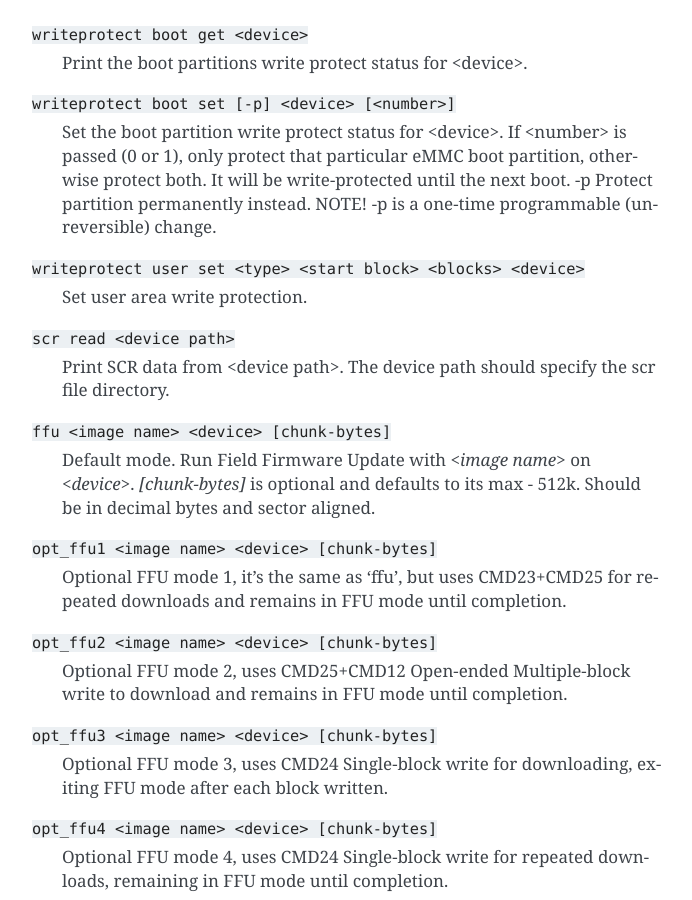
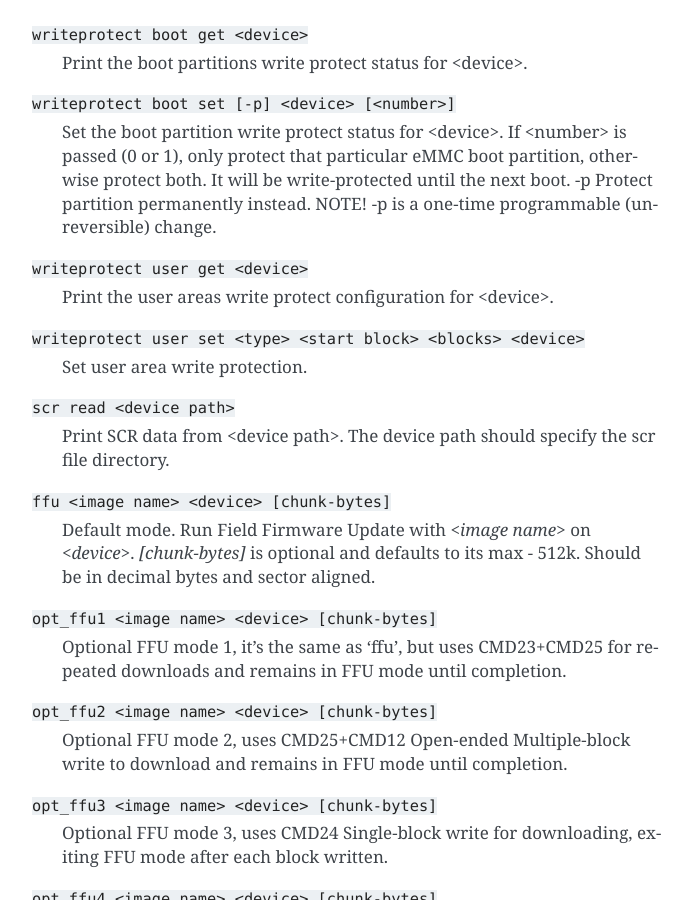
Before and after one commit to mhei/mmc-utils, a Sphinx documentation site: the page built from docs/HOWTO.rst, in a window 1280 px wide and 900 px high, scrolled down 583 px. Shown: the whole window, without its empty margins (418-1110 px from the left). Built offline with Sphinx 7.4.7, drawn with Linux system fonts in a browser that asks for light colours.

Commit message:
mmc-utils: Documentation: Add missing entry for "writeprotect user get" command
This commit adds missing documentation for the "writeprotect user get"
command to both the man page (mmc.1) and the documentation page
(docs/HOWTO.rst).

The "writeprotect user get" command prints the user areas write protect
configuration for the specified device.

Signed-off-by: Avri Altman <avri.altman@wdc.com>
Link: https://lore.kernel.org/r/20250210063947.3298-1-avri.altman@wdc.com
Signed-off-by: Ulf Hansson <ulf.hansson@linaro.org>

```diff
--- a/docs/HOWTO.rst
+++ b/docs/HOWTO.rst
@@ -27,6 +27,9 @@ Running mmc-utils
         Set the boot partition write protect status for <device>.
         If <number> is passed (0 or 1), only protect that particular eMMC boot partition, otherwise protect both. It will be write-protected until the next boot.
         -p  Protect partition permanently instead. NOTE! -p is a one-time programmable (unreversible) change.
+
+    ``writeprotect user get <device>``
+        Print the user areas write protect configuration for <device>.
 
     ``writeprotect user set <type> <start block> <blocks> <device>``
         Set user area write protection.
```
Also changed, not shown: 1 other file.
